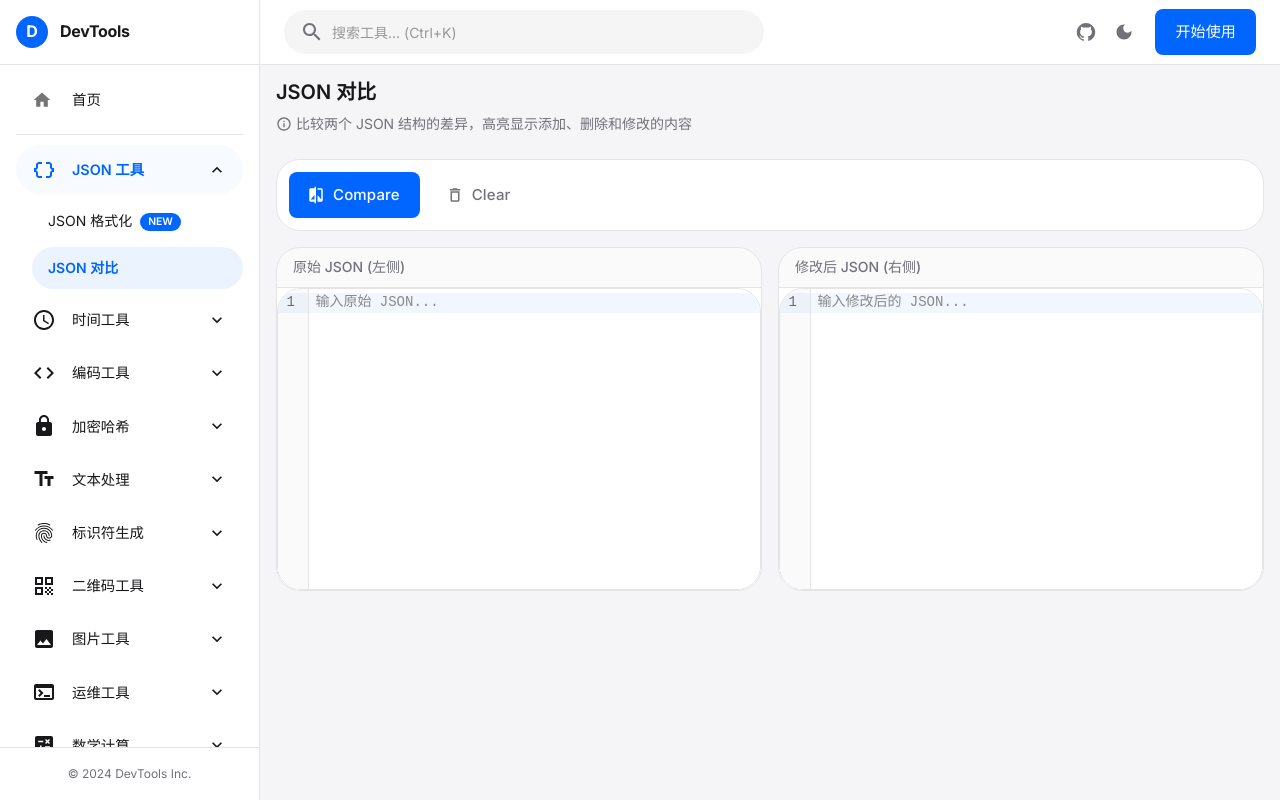
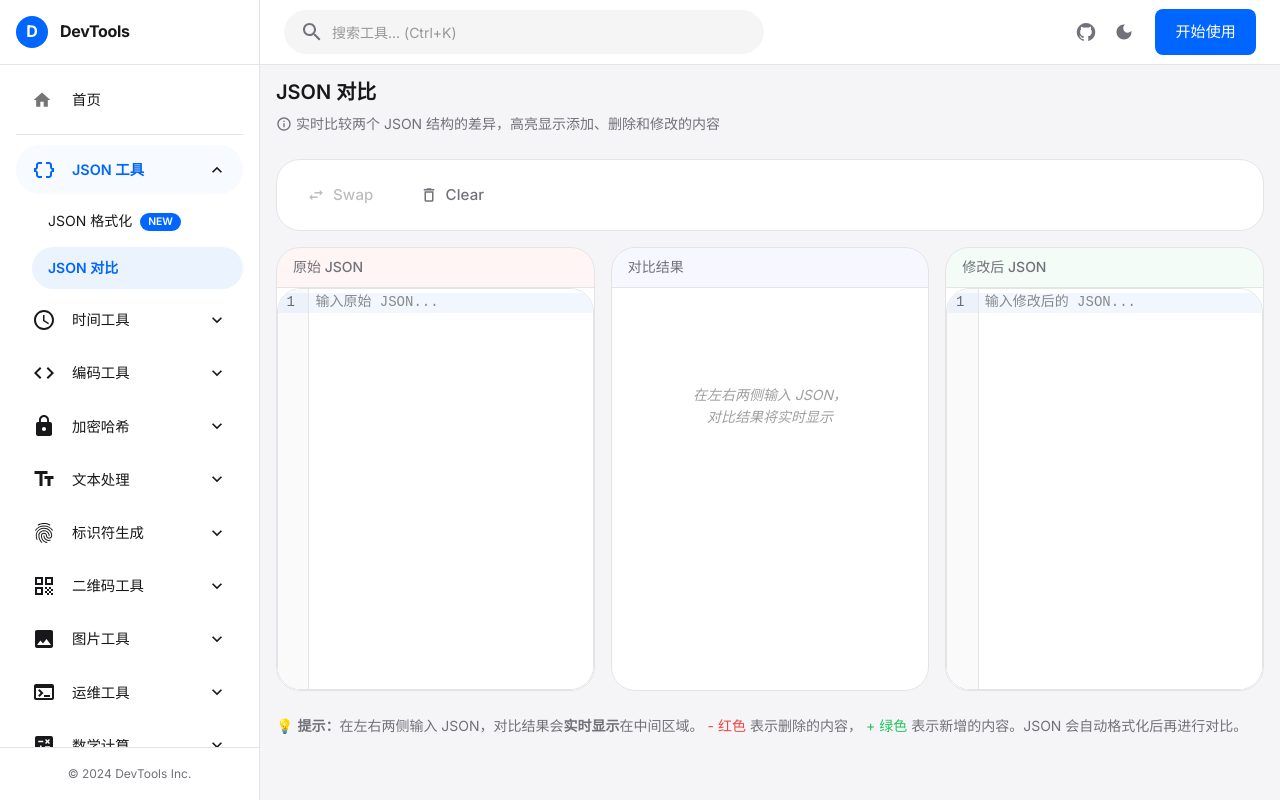
Before and after one commit to Code-suphub/tools_organization, a React (Vite) app: page /tools/json/diff in a window 1280 px wide. Built offline with nearby package versions, Linux system fonts and the light colour scheme.

Commit message:
json 实时对比

```diff
--- a/src/tools/json/JsonDiff.jsx
+++ b/src/tools/json/JsonDiff.jsx
@@ -1,7 +1,7 @@
-import React, { useState, useCallback } from 'react';
+import React, { useState, useMemo, useCallback } from 'react';
 import { Box, Grid, Paper, Typography, useTheme, Alert, Chip } from '@mui/material';
-import CompareIcon from '@mui/icons-material/Compare';
 import DeleteOutlineIcon from '@mui/icons-material/DeleteOutline';
+import SwapHorizIcon from '@mui/icons-material/SwapHoriz';
 import { diffLines } from 'diff';
 
 import ToolCard from '../../components/ToolCard';
@@ -11,7 +11,7 @@ import CodeEditor from '../../components/CodeEditor';
  * JSON 对比工具
  *
  * 功能：
- * - 比较两个 JSON 的差异
+ * - 实时比较两个 JSON 的差异
  * - 高亮显示添加/删除的内容
  * - 统计变更信息
  */
@@ -21,24 +21,67 @@ function JsonDiff() {
     // 状态管理
     const [leftInput, setLeftInput] = useState('');
     const [rightInput, setRightInput] = useState('');
-    const [diffResult, setDiffResult] = useState(null);
-    const [error, setError] = useState(null);
-    const [stats, setStats] = useState({ added: 0, removed: 0, unchanged: 0 });
 
     /**
-     * 执行 JSON 对比
+     * 实时计算 JSON 对比结果（使用 useMemo 优化性能）
      */
-    const handleCompare = useCallback(() => {
-        // 校验输入
-        if (!leftInput.trim() || !rightInput.trim()) {
-            setError('请在左右两侧都输入 JSON 内容');
-            return;
+    const { diffResult, stats, error, leftValid, rightValid } = useMemo(() => {
+        // 如果两边都为空，不显示结果
+        if (!leftInput.trim() && !rightInput.trim()) {
+            return {
+                diffResult: null,
+                stats: { added: 0, removed: 0, unchanged: 0 },
+                error: null,
+                leftValid: true,
+                rightValid: true,
+            };
         }
 
+        // 尝试解析 JSON
+        let leftParsed, rightParsed;
+        let leftValid = true, rightValid = true;
+        let parseError = null;
+
+        // 解析左侧（如果有内容）
+        if (leftInput.trim()) {
             try {
-            // 解析并格式化 JSON（确保格式一致再比较）
-            const leftParsed = JSON.parse(leftInput);
-            const rightParsed = JSON.parse(rightInput);
+                leftParsed = JSON.parse(leftInput);
+            } catch (e) {
+                leftValid = false;
+                parseError = `左侧 JSON 语法错误: ${e.message}`;
+            }
+        } else {
+            leftParsed = {};
+        }
+
+        // 解析右侧（如果有内容）
+        if (rightInput.trim()) {
+            try {
+                rightParsed = JSON.parse(rightInput);
+            } catch (e) {
+                rightValid = false;
+                if (parseError) {
+                    parseError = '左右两侧 JSON 都有语法错误';
+                } else {
+                    parseError = `右侧 JSON 语法错误: ${e.message}`;
+                }
+            }
+        } else {
+            rightParsed = {};
+        }
+
+        // 如果解析失败，返回错误
+        if (!leftValid || !rightValid) {
+            return {
+                diffResult: null,
+                stats: { added: 0, removed: 0, unchanged: 0 },
+                error: parseError,
+                leftValid,
+                rightValid,
+            };
+        }
+
+        // 格式化 JSON 确保格式一致
         const leftFormatted = JSON.stringify(leftParsed, null, 2);
         const rightFormatted = JSON.stringify(rightParsed, null, 2);
 
@@ -48,7 +91,7 @@ function JsonDiff() {
         // 统计变更
         let added = 0, removed = 0, unchanged = 0;
         diff.forEach(part => {
-                const lines = part.value.split('\n').filter(l => l).length;
+            const lines = part.value.split('\n').filter(l => l.trim()).length;
             if (part.added) {
                 added += lines;
             } else if (part.removed) {
@@ -58,13 +101,13 @@ function JsonDiff() {
             }
         });
 
-            setDiffResult(diff);
-            setStats({ added, removed, unchanged });
-            setError(null);
-        } catch (err) {
-            setError(`JSON 语法错误: ${err.message}`);
-            setDiffResult(null);
-        }
+        return {
+            diffResult: diff,
+            stats: { added, removed, unchanged },
+            error: null,
+            leftValid: true,
+            rightValid: true,
+        };
     }, [leftInput, rightInput]);
 
     /**
@@ -73,19 +116,23 @@ function JsonDiff() {
     const handleClear = useCallback(() => {
         setLeftInput('');
         setRightInput('');
-        setDiffResult(null);
-        setError(null);
-        setStats({ added: 0, removed: 0, unchanged: 0 });
     }, []);
+
+    /**
+     * 交换左右内容
+     */
+    const handleSwap = useCallback(() => {
+        setLeftInput(rightInput);
+        setRightInput(leftInput);
+    }, [leftInput, rightInput]);
 
     // 工具栏按钮配置
     const actions = [
         {
-            label: 'Compare',
-            icon: <CompareIcon fontSize="small" />,
-            onClick: handleCompare,
-            variant: 'contained',
-            color: 'primary',
+            label: 'Swap',
+            icon: <SwapHorizIcon fontSize="small" />,
+            onClick: handleSwap,
+            disabled: !leftInput && !rightInput,
         },
         {
             label: 'Clear',
@@ -141,7 +188,7 @@ function JsonDiff() {
                             }}
                         >
                             {part.value.split('\n').map((line, lineIndex) =>
-                                line ? (
+                                line.trim() ? (
                                     <Box key={lineIndex}>
                                         {prefix}{line}
                                     </Box>
@@ -154,30 +201,30 @@ function JsonDiff() {
         );
     };
 
+    /**
+     * 判断是否有差异
+     */
+    const hasDiff = diffResult && (stats.added > 0 || stats.removed > 0);
+    const isIdentical = diffResult && stats.added === 0 && stats.removed === 0 && (leftInput.trim() || rightInput.trim());
+
     return (
         <ToolCard
             title="JSON 对比"
-            description="比较两个 JSON 结构的差异，高亮显示添加、删除和修改的内容"
+            description="实时比较两个 JSON 结构的差异，高亮显示添加、删除和修改的内容"
             actions={actions}
         >
-            {/* 错误提示 */}
-            {error && (
-                <Alert severity="error" sx={{ mb: 2 }}>
-                    {error}
-                </Alert>
-            )}
-
-            {/* 双栏输入 */}
-            <Grid container spacing={2} sx={{ mb: 3 }}>
-                {/* 左侧 JSON */}
-                <Grid item xs={12} md={6}>
+            {/* 三栏布局：左输入 | 中间结果 | 右输入 */}
+            <Grid container spacing={2}>
+                {/* 左侧 JSON 输入 */}
+                <Grid item xs={12} md={4}>
                     <Paper
                         elevation={0}
                         sx={{
                             backgroundColor: theme.palette.background.paper,
-                            border: `1px solid ${theme.palette.divider}`,
+                            border: `1px solid ${!leftValid ? theme.palette.error.main : theme.palette.divider}`,
                             borderRadius: 2,
                             overflow: 'hidden',
+                            height: '100%',
                         }}
                     >
                         <Box
@@ -186,12 +233,12 @@ function JsonDiff() {
                                 py: 1,
                                 borderBottom: `1px solid ${theme.palette.divider}`,
                                 backgroundColor: theme.palette.mode === 'dark'
-                                    ? 'rgba(255,255,255,0.02)'
-                                    : 'rgba(0,0,0,0.02)',
+                                    ? 'rgba(239, 68, 68, 0.1)'
+                                    : 'rgba(239, 68, 68, 0.05)',
                             }}
                         >
                             <Typography variant="body2" fontWeight={500} color="text.secondary">
-                                原始 JSON (左侧)
+                                原始 JSON
                             </Typography>
                         </Box>
                         <CodeEditor
@@ -199,13 +246,13 @@ function JsonDiff() {
                             onChange={setLeftInput}
                             language="json"
                             placeholder='输入原始 JSON...'
-                            height="300px"
+                            height="400px"
                         />
                     </Paper>
                 </Grid>
 
-                {/* 右侧 JSON */}
-                <Grid item xs={12} md={6}>
+                {/* 中间对比结果 - 实时显示 */}
+                <Grid item xs={12} md={4}>
                     <Paper
                         elevation={0}
                         sx={{
@@ -213,6 +260,9 @@ function JsonDiff() {
                             border: `1px solid ${theme.palette.divider}`,
                             borderRadius: 2,
                             overflow: 'hidden',
+                            height: '100%',
+                            display: 'flex',
+                            flexDirection: 'column',
                         }}
                     >
                         <Box
@@ -221,44 +271,8 @@ function JsonDiff() {
                                 py: 1,
                                 borderBottom: `1px solid ${theme.palette.divider}`,
                                 backgroundColor: theme.palette.mode === 'dark'
-                                    ? 'rgba(255,255,255,0.02)'
-                                    : 'rgba(0,0,0,0.02)',
-                            }}
-                        >
-                            <Typography variant="body2" fontWeight={500} color="text.secondary">
-                                修改后 JSON (右侧)
-                            </Typography>
-                        </Box>
-                        <CodeEditor
-                            value={rightInput}
-                            onChange={setRightInput}
-                            language="json"
-                            placeholder='输入修改后的 JSON...'
-                            height="300px"
-                        />
-                    </Paper>
-                </Grid>
-            </Grid>
-
-            {/* 对比结果 */}
-            {diffResult && (
-                <Paper
-                    elevation={0}
-                    sx={{
-                        backgroundColor: theme.palette.background.paper,
-                        border: `1px solid ${theme.palette.divider}`,
-                        borderRadius: 2,
-                        overflow: 'hidden',
-                    }}
-                >
-                    <Box
-                        sx={{
-                            px: 2,
-                            py: 1.5,
-                            borderBottom: `1px solid ${theme.palette.divider}`,
-                            backgroundColor: theme.palette.mode === 'dark'
-                                ? 'rgba(255,255,255,0.02)'
-                                : 'rgba(0,0,0,0.02)',
+                                    ? 'rgba(99, 102, 241, 0.1)'
+                                    : 'rgba(99, 102, 241, 0.05)',
                                 display: 'flex',
                                 alignItems: 'center',
                                 justifyContent: 'space-between',
@@ -269,42 +283,118 @@ function JsonDiff() {
                             <Typography variant="body2" fontWeight={500} color="text.secondary">
                                 对比结果
                             </Typography>
-                        <Box sx={{ display: 'flex', gap: 1 }}>
+                            {hasDiff && (
+                                <Box sx={{ display: 'flex', gap: 0.5 }}>
                                     <Chip
-                                label={`+${stats.added} 新增`}
+                                        label={`-${stats.removed}`}
                                         size="small"
                                         sx={{
-                                    backgroundColor: 'rgba(34, 197, 94, 0.15)',
-                                    color: theme.palette.mode === 'dark' ? '#86efac' : '#15803d',
-                                }}
-                            />
-                            <Chip
-                                label={`-${stats.removed} 删除`}
-                                size="small"
-                                sx={{
+                                            height: 20,
+                                            fontSize: 11,
                                             backgroundColor: 'rgba(239, 68, 68, 0.15)',
                                             color: theme.palette.mode === 'dark' ? '#fca5a5' : '#dc2626',
                                         }}
                                     />
                                     <Chip
-                                label={`${stats.unchanged} 未变`}
+                                        label={`+${stats.added}`}
                                         size="small"
-                                variant="outlined"
-                                sx={{ borderColor: theme.palette.divider }}
+                                        sx={{
+                                            height: 20,
+                                            fontSize: 11,
+                                            backgroundColor: 'rgba(34, 197, 94, 0.15)',
+                                            color: theme.palette.mode === 'dark' ? '#86efac' : '#15803d',
+                                        }}
                                     />
                                 </Box>
+                            )}
                         </Box>
                         <Box
                             sx={{
                                 p: 2,
-                            maxHeight: 400,
+                                flex: 1,
                                 overflow: 'auto',
+                                minHeight: 370,
                             }}
                         >
-                        {renderDiffResult()}
+                            {/* 错误提示 */}
+                            {error && (
+                                <Alert severity="error" sx={{ mb: 2 }}>
+                                    {error}
+                                </Alert>
+                            )}
+
+                            {/* 空状态提示 */}
+                            {!leftInput.trim() && !rightInput.trim() ? (
+                                <Typography
+                                    variant="body2"
+                                    color="text.disabled"
+                                    sx={{ fontStyle: 'italic', textAlign: 'center', mt: 10 }}
+                                >
+                                    在左右两侧输入 JSON，<br />对比结果将实时显示
+                                </Typography>
+                            ) : isIdentical ? (
+                                <Box sx={{ textAlign: 'center', mt: 10 }}>
+                                    <Chip
+                                        label="✓ 两个 JSON 完全相同"
+                                        color="success"
+                                        sx={{ fontWeight: 500 }}
+                                    />
+                                </Box>
+                            ) : (
+                                renderDiffResult()
+                            )}
                         </Box>
                     </Paper>
-            )}
+                </Grid>
+
+                {/* 右侧 JSON 输入 */}
+                <Grid item xs={12} md={4}>
+                    <Paper
+                        elevation={0}
+                        sx={{
+                            backgroundColor: theme.palette.background.paper,
+                            border: `1px solid ${!rightValid ? theme.palette.error.main : theme.palette.divider}`,
+                            borderRadius: 2,
+                            overflow: 'hidden',
+                            height: '100%',
+                        }}
+                    >
+                        <Box
+                            sx={{
+                                px: 2,
+                                py: 1,
+                                borderBottom: `1px solid ${theme.palette.divider}`,
+                                backgroundColor: theme.palette.mode === 'dark'
+                                    ? 'rgba(34, 197, 94, 0.1)'
+                                    : 'rgba(34, 197, 94, 0.05)',
+                            }}
+                        >
+                            <Typography variant="body2" fontWeight={500} color="text.secondary">
+                                修改后 JSON
+                            </Typography>
+                        </Box>
+                        <CodeEditor
+                            value={rightInput}
+                            onChange={setRightInput}
+                            language="json"
+                            placeholder='输入修改后的 JSON...'
+                            height="400px"
+                        />
+                    </Paper>
+                </Grid>
+            </Grid>
+
+            {/* 使用说明 */}
+            <Box sx={{ mt: 3 }}>
+                <Typography variant="body2" color="text.secondary">
+                    💡 <strong>提示：</strong>
+                    在左右两侧输入 JSON，对比结果会<strong>实时显示</strong>在中间区域。
+                    <Box component="span" sx={{ color: theme.palette.error.main, mx: 0.5 }}>- 红色</Box>
+                    表示删除的内容，
+                    <Box component="span" sx={{ color: theme.palette.success.main, mx: 0.5 }}>+ 绿色</Box>
+                    表示新增的内容。JSON 会自动格式化后再进行对比。
+                </Typography>
+            </Box>
         </ToolCard>
     );
 }
```
Lines whose indentation alone changed are shown as unchanged.
